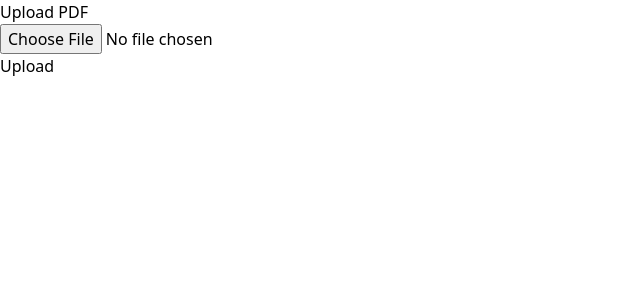
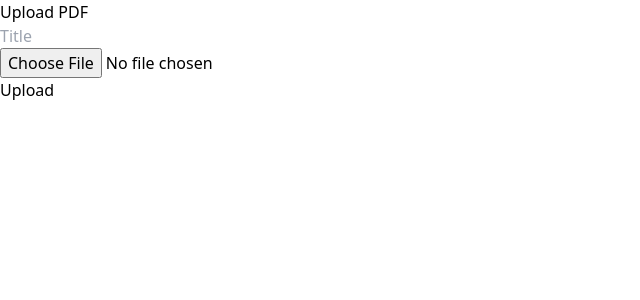
Before and after one commit to Ranahansa/mern-pdf-viewer-application, a React (Vite) app in the folder client/: page /upload in a window 1280 px wide. Shown: the top 300 px of the page, without its empty margins (0-640 px from the left). Built offline with nearby package versions, Linux system fonts and the light colour scheme; sample sign-in values are in the browser's storage.

Commit message:
Refactor file upload to include title in form data

```diff
--- a/client/src/components/UploadPdf.jsx
+++ b/client/src/components/UploadPdf.jsx
@@ -4,6 +4,7 @@ import { useNavigate } from 'react-router-dom';
 
 function UploadPdf() {
     const [file, setFile] = useState(null);
+    const [title, setTitle] = useState('');
     const [uploadProgress, setUploadProgress] = useState(0);
     const navigate = useNavigate();
 
@@ -11,6 +12,7 @@ function UploadPdf() {
         e.preventDefault();
         const formData = new FormData();
         formData.append('pdf', file);
+        formData.append('title', title);
 
         try {
             const token = localStorage.getItem('token');
@@ -44,6 +46,16 @@ function UploadPdf() {
             <form onSubmit={handleSubmit}>
                 <div className="mb-4">
                     <input
+                        type="text"
+                        placeholder="Title"
+                        value={title}
+                        onChange={(e) => setTitle(e.target.value)}
+                        className="block w-full text-sm text-gray-900 border border-gray-300 rounded-lg cursor-pointer bg-gray-50 focus:outline-none"
+                        required
+                    />
+                </div>
+                <div className="mb-4">
+                    <input
                         type="file"
                         onChange={(e) => setFile(e.target.files[0])}
                         className="block w-full text-sm text-gray-900 border border-gray-300 rounded-lg cursor-pointer bg-gray-50 focus:outline-none"
```
